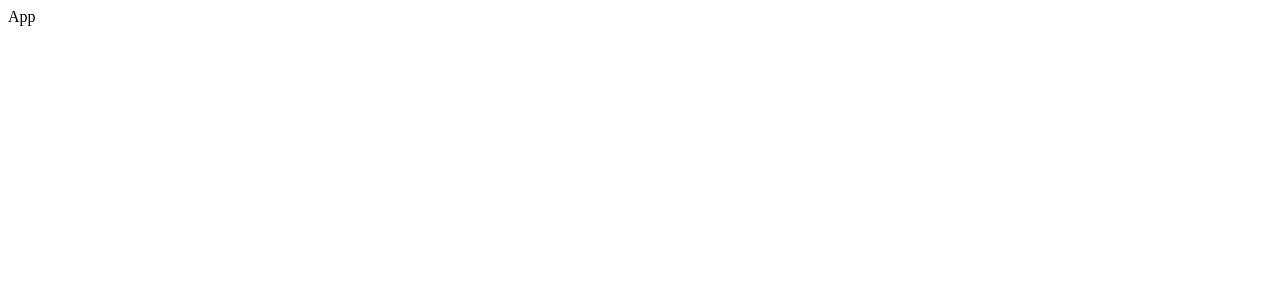
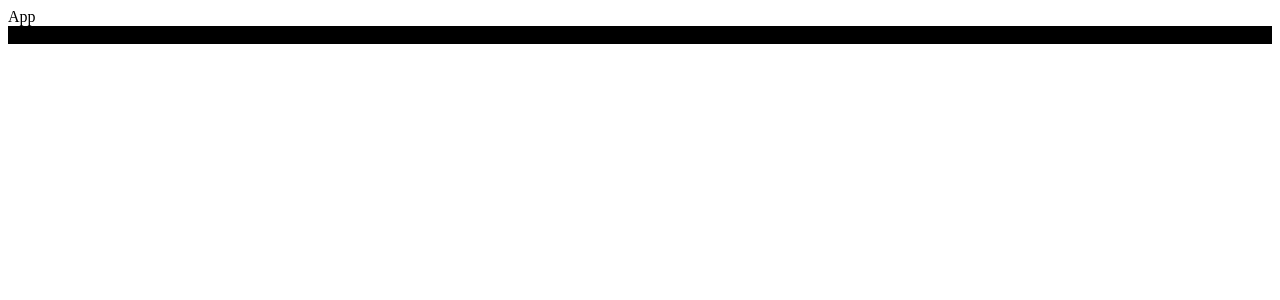
Before and after one commit to enzrossi12/my-portfolio, a React (Vite) app: page / in a window 1280 px wide. Shown: the top 300 px of the page. Built offline with nearby package versions, Linux system fonts and the light colour scheme.

Commit message:
refactor: deleting unused code

```diff
--- a/package.json
+++ b/package.json
@@ -10,6 +10,9 @@
     "preview": "vite preview"
   },
   "dependencies": {
+    "@emotion/react": "^11.14.0",
+    "@emotion/styled": "^11.14.1",
+    "@mui/material": "^7.3.7",
     "react": "^19.2.0",
     "react-dom": "^19.2.0"
   },
--- a/src/App.tsx
+++ b/src/App.tsx
@@ -1,11 +1,11 @@
-import { useState } from 'react'
-
+import Home from "./pages/Home/Home"
 
 const App = () => {
 
   return (
     <>
      App
+     <Home/>
     </>
   )
 }
--- /dev/null
+++ b/src/pages/Home/Home.tsx
@@ -0,0 +1,12 @@
+import Hero from "./sections/Hero/hero"
+
+const Home = () => {
+
+  return (
+    <>
+        <Hero />
+    </>
+  )
+}
+
+export default Home
--- /dev/null
+++ b/src/pages/Home/sections/Hero/Hero.tsx
@@ -0,0 +1,21 @@
+import { styled } from "@mui/material"
+
+
+
+const Hero = () => {
+
+    const StyledHero = styled("div")(() => ({
+       backgroundColor: "black"
+    }))
+
+  return (
+    <>
+        <StyledHero>
+            ola
+        </StyledHero>
+
+    </>
+  )
+}
+
+export default Hero
```
Also changed, not shown: 1 other file (tests, documents, lock files or other folders).
